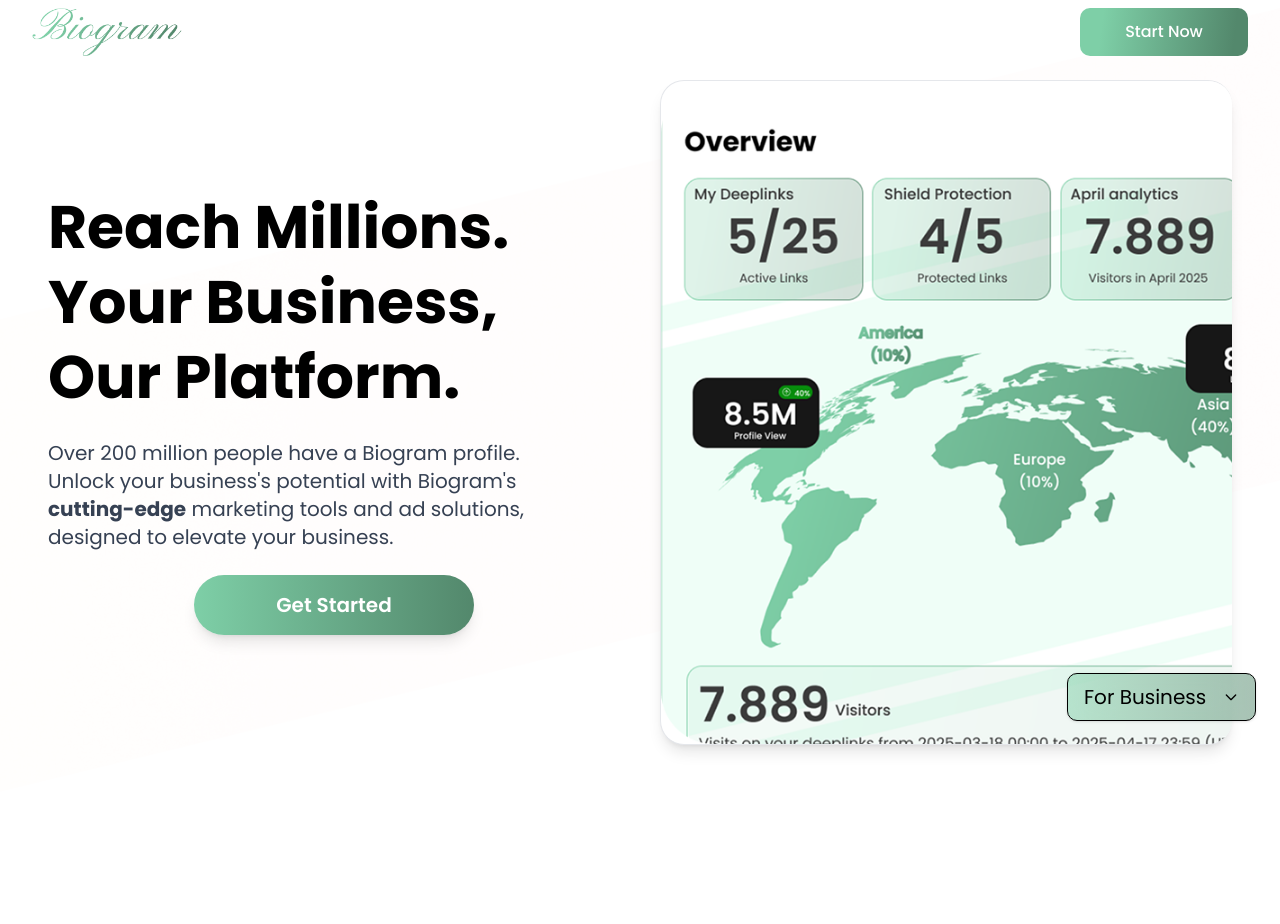
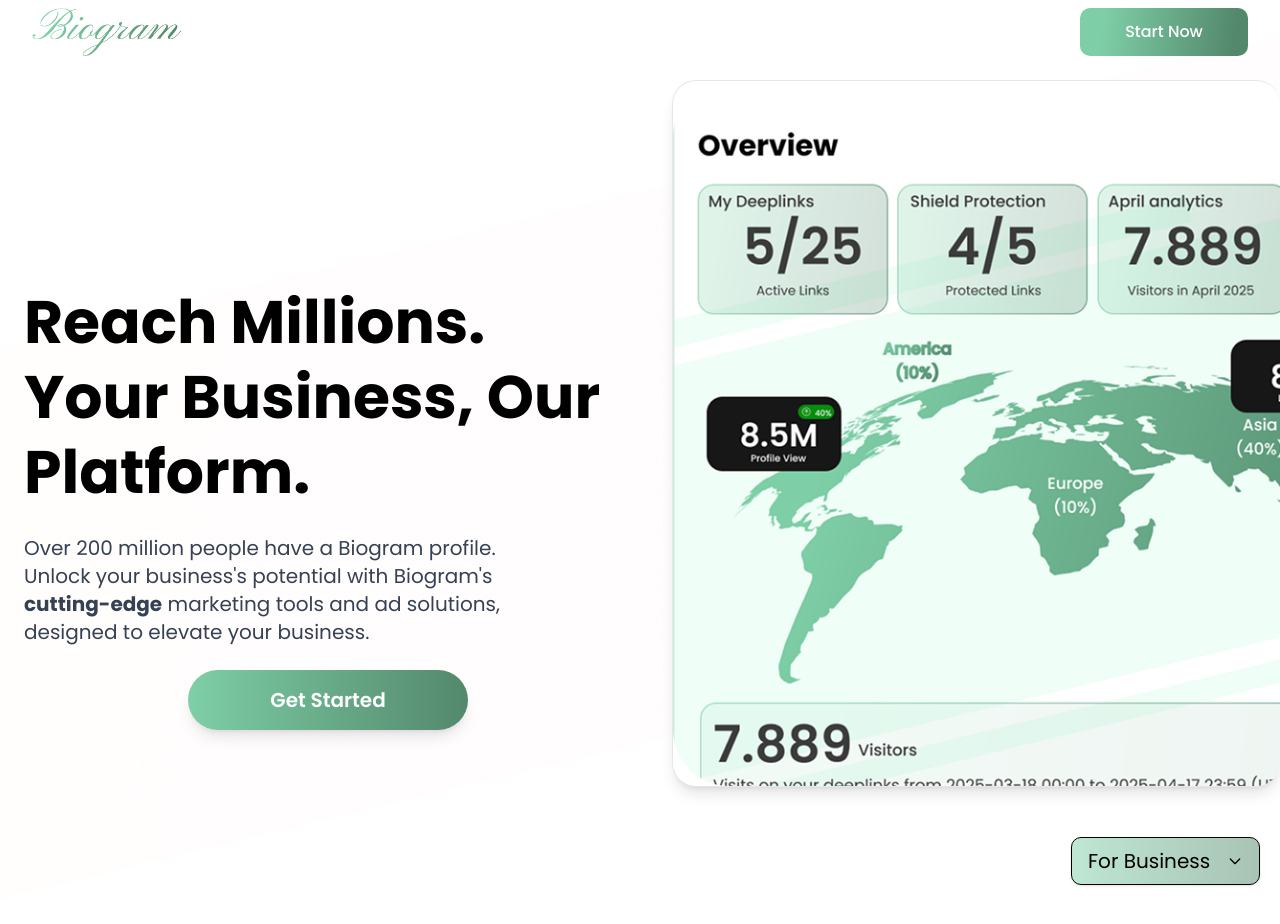
Before and after one commit to FMunir321/biogram, a React (Vite) app: page /started in a window 1280 px wide. Shown: the top 924 px of the page. Before the commit the page ends 800 px from the top, so only its background shows below. Built offline with nearby package versions, Linux system fonts and the light colour scheme; a web font is replaced by a local one.

Commit message:
set dropdown menue on business page

```diff
--- a/src/components/Started.tsx
+++ b/src/components/Started.tsx
@@ -26,7 +26,7 @@
         <LogoStartNow />
 
         {/* Main Section */}
-        <main className="flex flex-col-reverse lg:flex-row items-center justify-between px-6 md:px-12 mt-12 lg:mt-20 gap-10">
+        <main className="flex flex-col-reverse lg:flex-row items-center justify-between pl-6 mt-12 lg:mt-20 gap-10">
           {/* Left Text */}
           <section className="lg:w-1/2 space-y-6 text-center lg:text-left">
             <h1 className="text-3xl sm:text-4xl lg:text-6xl font-extrabold text-black font-poppins leading-tight">
@@ -48,19 +48,16 @@
           </section>
 
           {/* Right Image Card */}
-          <section className="w-full lg:w-1/2 bg-white shadow-lg rounded-3xl overflow-hidden border-t border-b border-l border-gray-200">
+          <section className="w-full lg:w-1/2">
+            <div className="bg-white shadow-lg rounded-3xl overflow-hidden border-t border-b border-l border-gray-200">
               <img
                 src={AnalyticsImage}
                 alt="Analytics"
-    className="w-full h-auto object-cover"
+                className="w-full h-full object-cover"
               />
-</section>
-        </main>
-
+            </div>
             {/* For Business Button with Dropdown */}
-        <div className="absolute right-6 bottom-6 z-30">
-          <div className="relative">
-            {/* Toggle Button */}
+            <div className="relative flex flex-col items-end my-[50px] mr-5">
               <div
                 className="w-[189px] h-[48px] rounded-[10px] border border-black cursor-pointer flex items-center justify-between px-4 text-black font-poppins font-normal text-[20px] leading-[100%] tracking-[0%] bg-gradient-to-r from-[#7ECFA780] to-[#53886C80] backdrop-blur-[20.2px] shadow-sm"
                 onClick={() => setIsDropdownOpen(!isDropdownOpen)}
@@ -82,10 +79,9 @@
                   />
                 </svg>
               </div>
-
               {/* Dropdown Content */}
               {isDropdownOpen && (
-              <div className="absolute bottom-[60px] right-0 w-[189px] rounded-[10px] border border-black bg-gradient-to-r from-[#7ECFA780] to-[#53886C80] backdrop-blur-[20.2px] shadow-lg overflow-hidden">
+                <div className="absolute bottom-[50px] right-0 w-[189px] rounded-[10px] border border-black bg-gradient-to-r from-[#7ECFA780] to-[#53886C80] backdrop-blur-[20.2px] shadow-lg overflow-hidden z-50">
                   <div className="py-1">
                     <Link
                       to="/"
@@ -103,7 +99,8 @@
                 </div>
               )}
             </div>
-        </div>
+          </section>
+        </main>
       </div>
     </div>
   );
```
Lines whose indentation alone changed are shown as unchanged.
